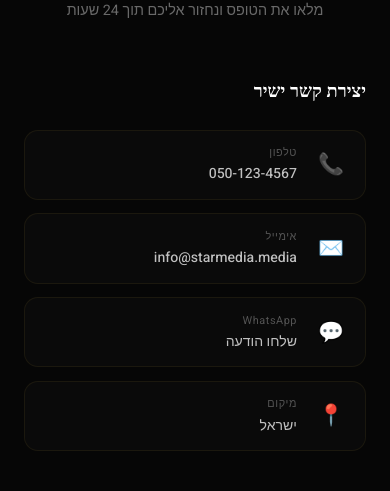
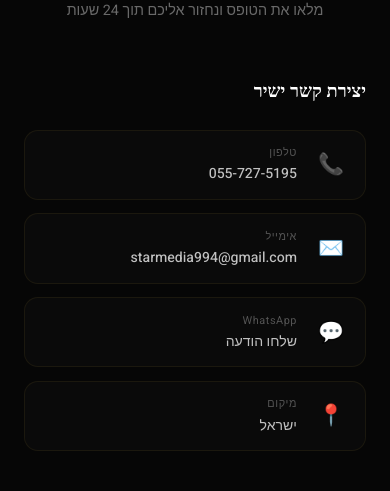
Before and after one commit to stapp12/star-media, a React (Vite) app: page / in a window 390 px wide. Shown: the part 8656-9147 px from the top of the page. Built offline with nearby package versions, Linux system fonts and the light colour scheme; a web font is replaced by a local one.

Commit message:
fix: update contact - phone 055-727-5195, email starmedia994@gmail.com, clickable WhatsApp/email/phone links

```diff
--- a/src/pages/Home.tsx
+++ b/src/pages/Home.tsx
@@ -488,18 +488,19 @@ export default function Home() {
                 </h3>
                 <div style={{ display: 'flex', flexDirection: 'column', gap: '0.85rem' }}>
                   {[
-                    { icon: '📞', label: L('טלפון', 'Phone'),    value: '050-123-4567' },
-                    { icon: '✉️', label: L('אימייל', 'Email'),   value: 'info@starmedia.media' },
-                    { icon: '💬', label: 'WhatsApp',              value: L('שלחו הודעה', 'Send a message') },
-                    { icon: '📍', label: L('מיקום', 'Location'), value: L('ישראל', 'Israel') },
-                  ].map(({ icon, label, value }) => (
-                    <div key={label} style={{ display: 'flex', alignItems: 'center', gap: '1rem', padding: '0.9rem 1rem', background: 'rgba(255,255,255,0.02)', border: '1px solid rgba(212,175,55,0.08)', borderRadius: '14px' }}>
+                    { icon: '📞', label: L('טלפון', 'Phone'),    value: '055-727-5195',           href: 'tel:+972557275195' },
+                    { icon: '✉️', label: L('אימייל', 'Email'),   value: 'starmedia994@gmail.com', href: 'mailto:starmedia994@gmail.com' },
+                    { icon: '💬', label: 'WhatsApp',              value: L('שלחו הודעה', 'Send a message'), href: 'https://wa.me/972557275195' },
+                    { icon: '📍', label: L('מיקום', 'Location'), value: L('ישראל', 'Israel'),     href: undefined },
+                  ].map(({ icon, label, value, href }) => (
+                    <a key={label} href={href} target={href?.startsWith('http') ? '_blank' : undefined} rel="noreferrer"
+                      style={{ display: 'flex', alignItems: 'center', gap: '1rem', padding: '0.9rem 1rem', background: 'rgba(255,255,255,0.02)', border: '1px solid rgba(212,175,55,0.08)', borderRadius: '14px', textDecoration: 'none', cursor: href ? 'pointer' : 'default' }}>
                       <span style={{ fontSize: '1.3rem', width: 36, textAlign: 'center', flexShrink: 0 }}>{icon}</span>
                       <div>
                         <div style={{ color: 'rgba(255,255,255,0.3)', fontSize: '0.68rem', marginBottom: '2px', letterSpacing: '0.05em' }}>{label}</div>
                         <div style={{ color: 'rgba(255,255,255,0.75)', fontSize: '0.88rem', fontWeight: 500 }}>{value}</div>
                       </div>
-                    </div>
+                    </a>
                   ))}
                 </div>
               </div>
```
